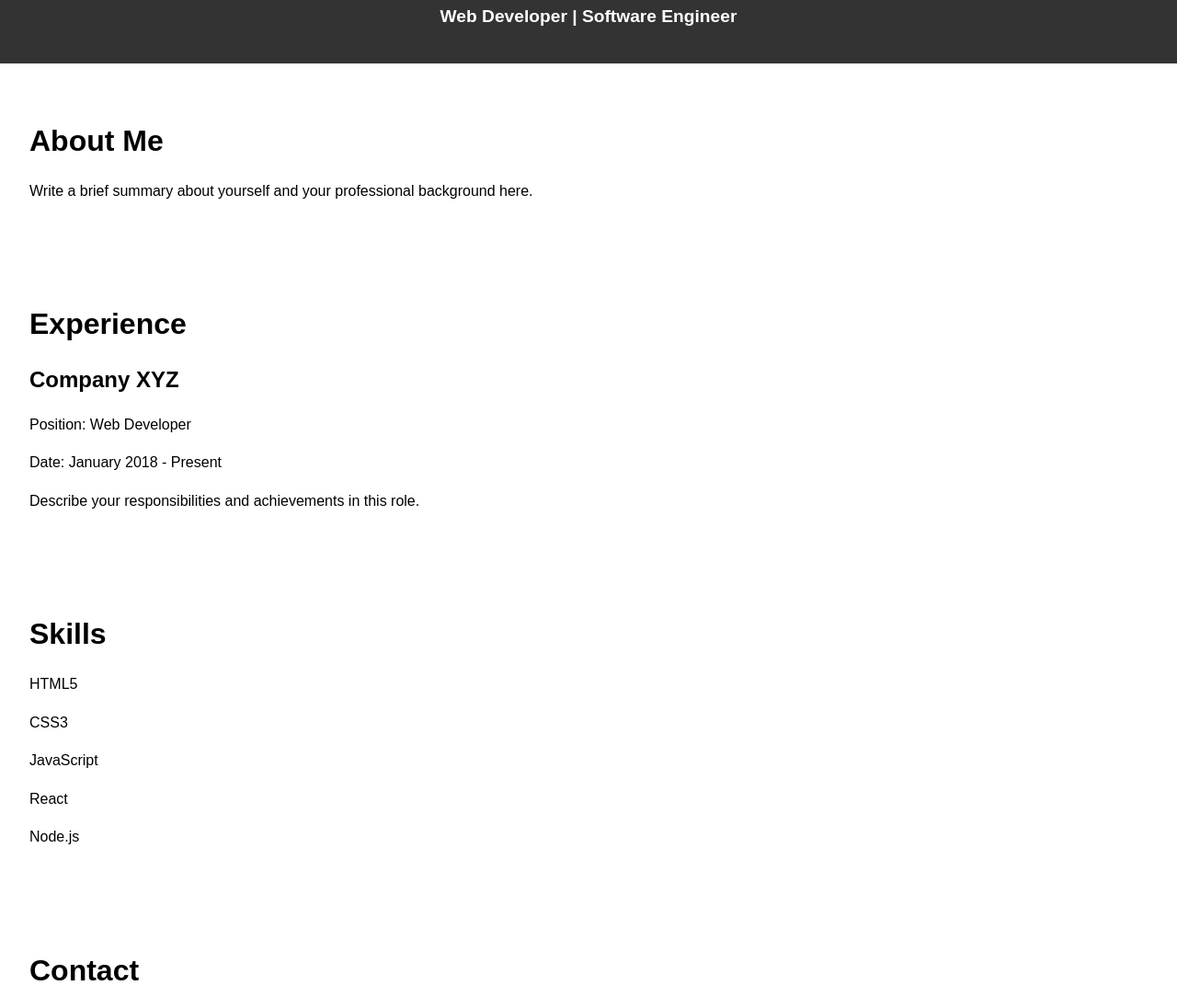
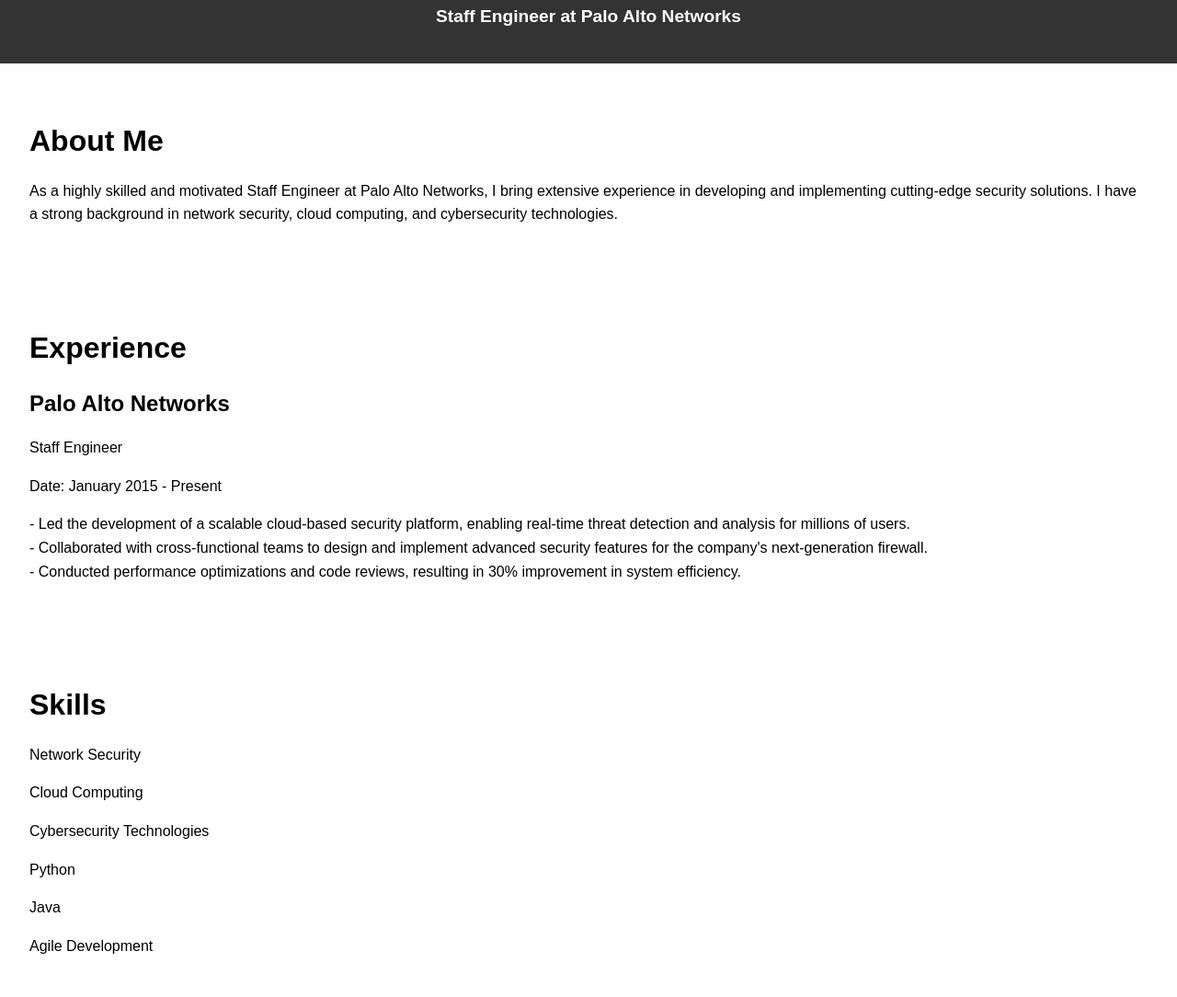
Before and after one commit to aditihm/portfolio, a plain HTML site: page index.html in a window 1280 px wide. Shown: the part 96-1180 px from the top of the page at 92% size. Drawn offline with Linux system fonts and the light colour scheme.

Commit message:
Update index.html

```diff
--- a/index.html
+++ b/index.html
@@ -3,19 +3,22 @@
 <head>
   <meta charset="UTF-8">
   <meta name="viewport" content="width=device-width, initial-scale=1.0">
-  <title>Your Name - Resume</title>
+  <title>Your Name - Staff Engineer</title>
   <link rel="stylesheet" href="style.css">
 </head>
 <body>
   <header>
     <h1>Your Name</h1>
-    <p>Web Developer | Software Engineer</p>
+    <p>Staff Engineer at Palo Alto Networks</p>
   </header>
 
   <section id="about">
     <h2>About Me</h2>
     <p>
-      Write a brief summary about yourself and your professional background here.
+      As a highly skilled and motivated Staff Engineer at Palo Alto Networks,
+      I bring extensive experience in developing and implementing cutting-edge
+      security solutions. I have a strong background in network security,
+      cloud computing, and cybersecurity technologies.
     </p>
   </section>
 
@@ -23,11 +26,18 @@
     <h2>Experience</h2>
     <ul>
       <li>
-        <h3>Company XYZ</h3>
-        <p>Position: Web Developer</p>
-        <p>Date: January 2018 - Present</p>
+        <h3>Palo Alto Networks</h3>
+        <p>Staff Engineer</p>
+        <p>Date: January 2015 - Present</p>
         <p>
-          Describe your responsibilities and achievements in this role.
+          - Led the development of a scalable cloud-based security platform,
+            enabling real-time threat detection and analysis for millions of users.
+          <br>
+          - Collaborated with cross-functional teams to design and implement
+            advanced security features for the company's next-generation firewall.
+          <br>
+          - Conducted performance optimizations and code reviews, resulting in
+            30% improvement in system efficiency.
         </p>
       </li>
       <!-- Add more experience entries if needed -->
@@ -37,11 +47,12 @@
   <section id="skills">
     <h2>Skills</h2>
     <ul>
-      <li>HTML5</li>
-      <li>CSS3</li>
-      <li>JavaScript</li>
-      <li>React</li>
-      <li>Node.js</li>
+      <li>Network Security</li>
+      <li>Cloud Computing</li>
+      <li>Cybersecurity Technologies</li>
+      <li>Python</li>
+      <li>Java</li>
+      <li>Agile Development</li>
       <!-- Add more skills as needed -->
     </ul>
   </section>
```
